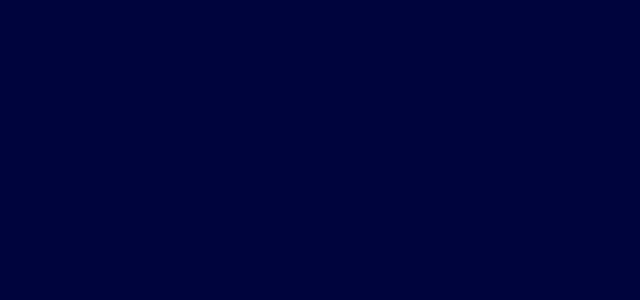
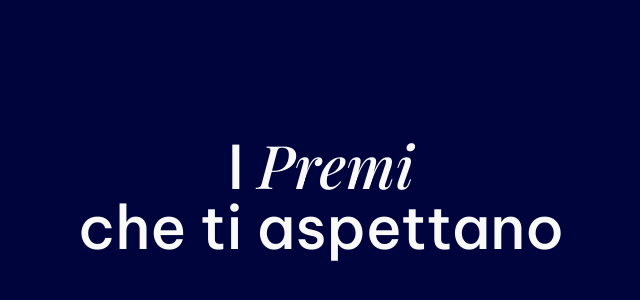
Before and after one commit to davidecondoluci/champagne-league, a React (Vite) app: page / in a window 1280 px wide. Shown: the part 3162-3462 px from the top of the page, without its empty margins (319-959 px from the left). Built offline with nearby package versions, Linux system fonts and the light colour scheme.

Commit message:
new prize and fixed marquee partner scroll

```diff
--- a/src/components/Partner.jsx
+++ b/src/components/Partner.jsx
@@ -151,21 +151,23 @@ function MarqueeRow({ items, direction = "left", speed = 28 }) {
 
     const initRaf = requestAnimationFrame(() => {
       const state = animRef.current;
-      state.oneSetWidth = track.scrollWidth / 3;
-      // Right-direction starts one set back so wrapping is symmetric
+
+      // offsetLeft is unaffected by CSS transforms (parent rotation) — gives exact layout width
+      const items = track.children;
+      const n = Math.round(items.length / 5);
+      state.oneSetWidth = items[n].offsetLeft - items[0].offsetLeft;
+
       state.x = direction === "right" ? -state.oneSetWidth : 0;
       state.last = null;
 
       const tick = (ts) => {
         if (state.last === null) state.last = ts;
-        // Cap delta to avoid huge jump after a tab switch
         const dt = Math.min((ts - state.last) / 1000, 0.1);
         state.last = ts;
 
         const pps = state.oneSetWidth / speed;
         state.x += (direction === "left" ? -1 : 1) * pps * dt * state.factor;
 
-        // Seamless wrap — just shift by one set, never reset to origin
         if (state.x <= -state.oneSetWidth) state.x += state.oneSetWidth;
         if (state.x >= 0) state.x -= state.oneSetWidth;
 
@@ -199,8 +201,8 @@ function MarqueeRow({ items, direction = "left", speed = 28 }) {
     });
   };
 
-  // Triple items to guarantee seamless loop on any screen width
-  const tripled = [...items, ...items, ...items];
+  // Repeat items 5× to guarantee seamless loop on any screen width
+  const tripled = [...items, ...items, ...items, ...items, ...items];
 
   return (
     <div className="w-full overflow-hidden">
@@ -210,8 +212,8 @@ function MarqueeRow({ items, direction = "left", speed = 28 }) {
         onMouseEnter={slowDown}
         onMouseLeave={speedUp}
       >
-        {tripled.map((partner, i) => (
-          <PartnerCard key={`${partner.alt}-${i}`} {...partner} />
+        {tripled.map((p, i) => (
+          <PartnerCard key={`${p.alt}-${i}`} {...p} />
         ))}
       </div>
     </div>
@@ -223,9 +225,9 @@ function Partner() {
   return (
     <section
       id="partner"
-      className="mt-[-40vh] flex h-screen flex-col items-center justify-center overflow-hidden bg-blue-900 md:mt-[-60vh] md:block md:h-auto md:py-20"
+      className="flex h-screen flex-col items-center justify-center overflow-hidden bg-blue-900"
     >
-      <h2 className="mb-14 px-4 text-center text-white md:mb-16 md:px-8">
+      <h2 className="mb-12 px-4 text-center text-white">
         <span className="font-playfair italic">Partner </span>
         <span>2024</span>
       </h2>
--- a/src/components/Premi.jsx
+++ b/src/components/Premi.jsx
@@ -4,39 +4,11 @@ import { ScrollTrigger } from "gsap/ScrollTrigger";
 
 gsap.registerPlugin(ScrollTrigger);
 
-const LINE1 = [
-  { text: "I", playfair: false },
-  { text: "Premi", playfair: true },
-];
-const LINE2 = [
-  { text: "che", playfair: false },
-  { text: "ti", playfair: false },
-  { text: "aspettano", playfair: false },
-];
-
-function wrapLetters(words) {
-  return words.map(({ text, playfair }, wi) => (
-    <span
-      key={wi}
-      className={`mr-4 inline-block ${playfair ? "font-playfair italic" : ""}`}
-    >
-      {text.split("").map((char, ci) => (
-        <span
-          key={ci}
-          className="premi-letter inline-block overflow-hidden"
-          style={{ verticalAlign: "bottom" }}
-        >
-          <span className="inline-block">{char}</span>
-        </span>
-      ))}
-    </span>
-  ));
-}
-
 const prizes = [
   {
     icon: "/icons/trophy-1.svg",
     title: "Primo Posto",
+    // desc: "800€ + Cena + Piscina",
     desc: "Coming soon!",
     bg: "color-mix(in srgb, var(--color-cyan-600) 60%, var(--color-blue-900))",
     border: "var(--color-cyan-100)",
@@ -45,6 +17,7 @@ const prizes = [
   {
     icon: "/icons/trophy-2.svg",
     title: "Secondo Posto",
+    // desc: "600€ + Cena",
     desc: "Coming soon!",
     bg: "color-mix(in srgb, var(--color-cyan-600) 40%, var(--color-blue-900))",
     border: "var(--color-cyan-200)",
@@ -53,14 +26,16 @@ const prizes = [
   {
     icon: "/icons/trophy-3.svg",
     title: "Terzo Posto",
+    // desc: "300€ + 3 calcetti",
     desc: "Coming soon!",
     bg: "color-mix(in srgb, var(--color-cyan-600) 20%, var(--color-blue-900))",
     border: "var(--color-cyan-300)",
     text: "var(--color-white)",
   },
   {
-    icon: "/icons/shoe-cleats.svg",
+    icon: "/icons/crown.svg",
     title: "Miglior Giocatore",
+    // desc: "Giro in Ferrari o Lamborghini",
     desc: "Coming soon!",
     bg: "color-mix(in srgb, var(--color-grape-900) 60%, var(--color-blue-900))",
     border: "var(--color-grape-200)",
@@ -69,49 +44,27 @@ const prizes = [
   {
     icon: "/icons/sports-handball.svg",
     title: "Miglior Portiere",
+    // desc: "Coppa e Guanti",
     desc: "Coming soon!",
     bg: "color-mix(in srgb, var(--color-grape-900) 40%, var(--color-blue-900))",
     border: "var(--color-grape-300)",
     text: "var(--color-white)",
   },
+  {
+    icon: "/icons/shoe-cleats.svg",
+    title: "Capocannoniere",
+    // desc: "Coppa e giro in barca",
+    desc: "Coming soon!",
+    bg: "color-mix(in srgb, var(--color-grape-900) 20%, var(--color-blue-900))",
+    border: "var(--color-grape-400)",
+    text: "var(--color-white)",
+  },
 ];
 
 function Premi() {
-  const titleSectionRef = useRef(null);
-  const titleContainerRef = useRef(null);
   const containerRef = useRef(null);
   const cardsContainerRef = useRef(null);
   const cardRefs = useRef([]);
-
-  // Title reveal animation
-  useEffect(() => {
-    const titleSection = titleSectionRef.current;
-    const titleContainer = titleContainerRef.current;
-    if (!titleSection || !titleContainer) return;
-
-    const letters = titleContainer.querySelectorAll(".premi-letter span");
-    const shuffled = Array.from(letters).sort(() => Math.random() - 0.5);
-    gsap.set(shuffled, { y: "110%" });
-
-    const ctx = gsap.context(() => {
-      const tl = gsap.timeline({
-        scrollTrigger: {
-          trigger: titleSection,
-          start: "top 80%",
-          toggleActions: "play none none reset",
-        },
-      });
-      shuffled.forEach((span, i) => {
-        tl.to(
-          span,
-          { y: "0%", ease: "power3.out", duration: 0.5 },
-          i * (0.6 / shuffled.length),
-        );
-      });
-    }, titleSection);
-
-    return () => ctx.revert();
-  }, []);
 
   // Horizontal scroll effect (all screens)
   useEffect(() => {
@@ -170,19 +123,20 @@ function Premi() {
   }, []);
 
   return (
-    <section id="premi" className="bg-blue-900">
+    <section id="premi" className="bg-blue-900 md:py-24">
       {/* Title */}
-      <div ref={titleSectionRef} className="flex items-center py-24 md:py-32">
-        <h2 ref={titleContainerRef} className="w-full text-center text-white">
-          <span className="block">{wrapLetters(LINE1)}</span>
-          <span className="block">{wrapLetters(LINE2)}</span>
+      <div className="flex items-center py-16 md:py-0">
+        <h2 className="w-full text-center text-white">
+          <span>I </span>
+          <span className="font-playfair italic">Premi</span>
+          <span className="block">che ti aspettano</span>
         </h2>
       </div>
 
       {/* Horizontal scroll pinned effect (all screens) */}
       <div
         ref={containerRef}
-        className="-mt-[30vh] flex h-screen flex-col justify-center overflow-hidden md:-mt-[70vh]"
+        className="flex h-screen flex-col justify-center overflow-hidden"
       >
         <div
           ref={cardsContainerRef}
@@ -192,7 +146,7 @@ function Premi() {
             <div
               key={i}
               ref={(el) => (cardRefs.current[i] = el)}
-              className="flex aspect-3/4 w-[80vw] min-w-65 shrink-0 flex-col justify-between overflow-hidden rounded-2xl border-6 p-4 whitespace-normal md:w-[25vw] md:p-8"
+              className="flex aspect-3/4 w-[80vw] min-w-65 shrink-0 flex-col justify-between overflow-hidden rounded-2xl border-6 p-4 whitespace-normal md:w-[28vw] md:p-8"
               style={{
                 backgroundColor: prize.bg,
                 borderColor: prize.border,
@@ -204,7 +158,7 @@ function Premi() {
                   src={prize.icon}
                   alt=""
                   draggable={false}
-                  className="h-12 w-auto md:h-24"
+                  className="h-24"
                 />
               </div>
               <div>
```
